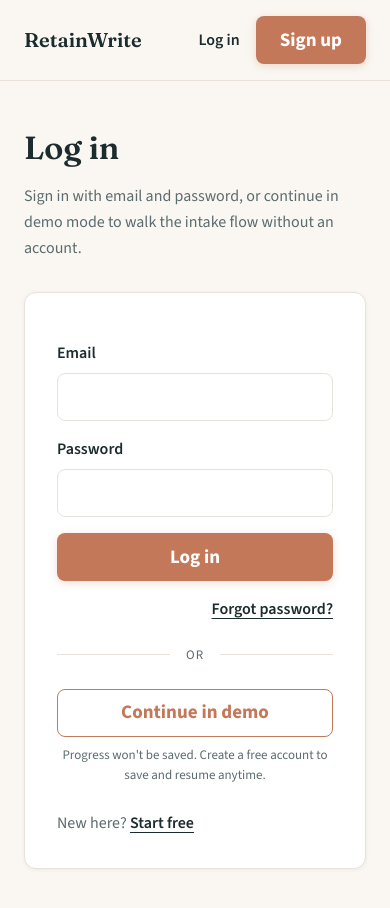
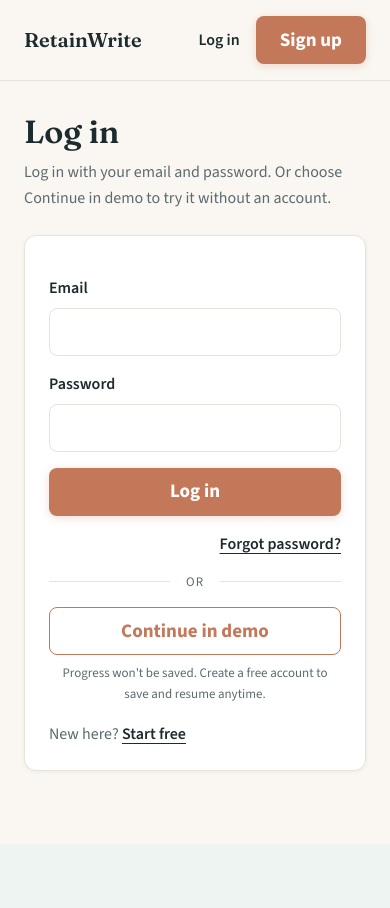
Before and after one commit to coltonarron42-sketch/retainwrite, a Next.js app: page /login in a window 390 px wide. Shown: the top 908 px of the page. After the commit the page ends 844 px from the top, so only its background shows below. Built offline with nearby package versions, Linux system fonts and the light colour scheme; no server answers.

Commit message:
/login: tighter mobile spacing so 'New here? Start free' is above the fold at 390px; subtitle names the Continue in demo button

```diff
--- a/app/login/page.tsx
+++ b/app/login/page.tsx
@@ -19,7 +19,7 @@ export default async function LoginPage({ searchParams }: Props) {
   return (
     <AuthShell
       title="Log in"
-      subtitle="Sign in with email and password, or continue in demo mode to walk the intake flow without an account."
+      subtitle="Log in with your email and password. Or choose Continue in demo to try it without an account."
       notices={
         <>
           {errorMessage ? (
--- a/components/auth/auth-shell.tsx
+++ b/components/auth/auth-shell.tsx
@@ -21,7 +21,7 @@ export function AuthShell({
   return (
     <div className="min-h-screen bg-ds-page font-ds-sans text-ds-ink">
       <SiteHeader tone="editorial" minimal={minimal} />
-      <main className="px-6 py-12 md:px-16">
+      <main className="px-6 py-8 md:px-16 md:py-12">
         <div className="mx-auto max-w-[480px]">
           {title ? (
             <h1 className="font-display text-[32px] font-semibold leading-[1.2] text-ds-ink">
@@ -29,12 +29,12 @@ export function AuthShell({
             </h1>
           ) : null}
           {subtitle ? (
-            <p className="mt-4 text-[16px] leading-[1.6] text-ds-muted">
+            <p className="mt-2 text-[16px] leading-[1.6] text-ds-muted md:mt-4">
               {subtitle}
             </p>
           ) : null}
           {notices}
-          <div className="mt-8 rounded-[12px] border border-ds-border bg-ds-surface p-8 shadow-ds-card">
+          <div className="mt-6 rounded-[12px] border border-ds-border bg-ds-surface p-6 shadow-ds-card md:mt-8 md:p-8">
             {children}
           </div>
         </div>
--- a/components/auth/login-form.tsx
+++ b/components/auth/login-form.tsx
@@ -41,7 +41,7 @@ export function LoginForm({ nextPath = "/app", defaultEmail = "" }: Props) {
   const pending = signInPending || demoPending;
 
   return (
-    <div className="space-y-6">
+    <div className="space-y-4 md:space-y-6">
       <form action={signIn} className="space-y-4">
         <input type="hidden" name="next" value={nextPath} />
         <div className="space-y-2">
```
